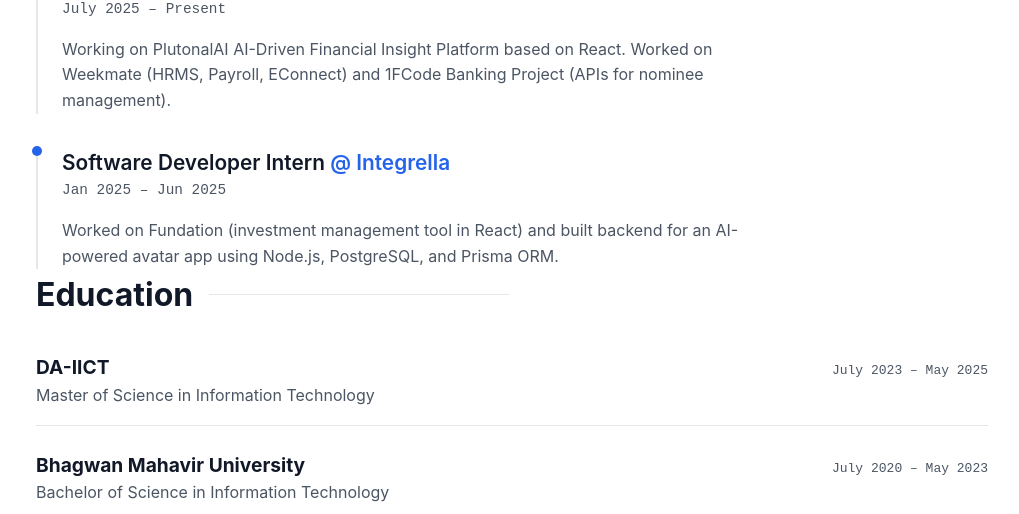
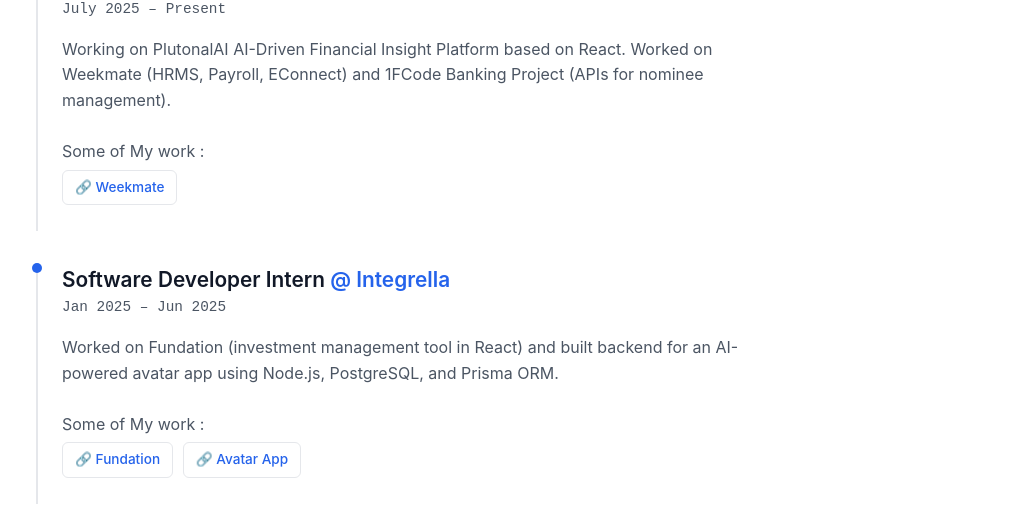
Before and after one commit to Khushi-Mehta123/portfolio, a React (Vite) app: page / in a window 1280 px wide. Shown: the part 1652-2166 px from the top of the page, without its empty margins (128-1147 px from the left). Built offline with nearby package versions, Linux system fonts and the light colour scheme.

Commit message:
changes footer

```diff
--- a/src/sections/Experience.jsx
+++ b/src/sections/Experience.jsx
@@ -50,6 +50,43 @@ const Experience = () => {
                             <p style={{ color: 'var(--text-secondary)', maxWidth: '700px' }}>
                                 {job.description}
                             </p>
+                            <br />
+                            <p style={{ color: 'var(--text-secondary)', maxWidth: '700px' }}>
+                                Some of My work :
+
+                            </p>
+                            {/* Work Links */}
+                            <div style={{
+                                display: 'flex',
+                                flexWrap: 'wrap',
+                                gap: '0.6rem',
+                                marginTop: '0.3rem'
+                            }}>
+                                {Object.entries(job.link).map(([label, url], i) => (
+                                    <motion.a
+                                        key={i}
+                                        href={url}
+                                        target="_blank"
+                                        rel="noopener noreferrer"
+                                        whileHover={{ scale: 1.05 }}
+                                        whileTap={{ scale: 0.97 }}
+                                        style={{
+                                            padding: "6px 12px",
+                                            fontSize: "0.85rem",
+                                            borderRadius: "6px",
+                                            backgroundColor: "var(--card-bg)",
+                                            border: "1px solid var(--border-color)",
+                                            textDecoration: "none",
+                                            color: "var(--text-accent)",
+                                            fontWeight: 500,
+                                            cursor: "pointer"
+                                        }}
+                                    >
+                                        🔗 {label}
+                                    </motion.a>
+                                ))}
+                            </div>
+                            <br />
                         </motion.div>
                     ))}
                 </div>
--- a/src/sections/Footer.jsx
+++ b/src/sections/Footer.jsx
@@ -9,7 +9,7 @@ const Footer = () => {
             fontSize: '0.9rem',
             marginTop: 'auto'
         }}>
-            <p>Built with React & Vite by {data.profile.name}.</p>
+            <p>Built with by {data.profile.name}.</p>
             <div style={{ marginTop: '0.5rem', display: 'flex', justifyContent: 'center', gap: '1rem' }}>
                 {data.socials.map(s => (
                     <a key={s.platform} href={s.url} target="_blank" rel="noopener noreferrer" style={{ color: 'var(--text-secondary)' }}>
```
